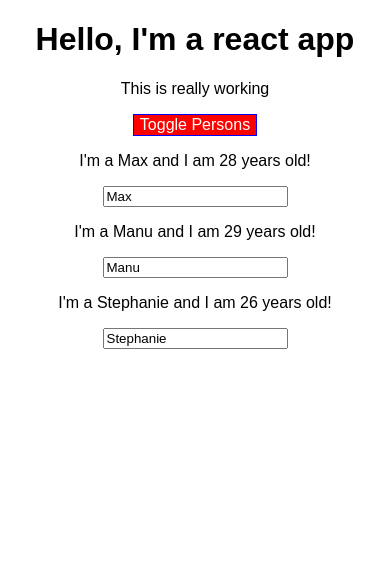
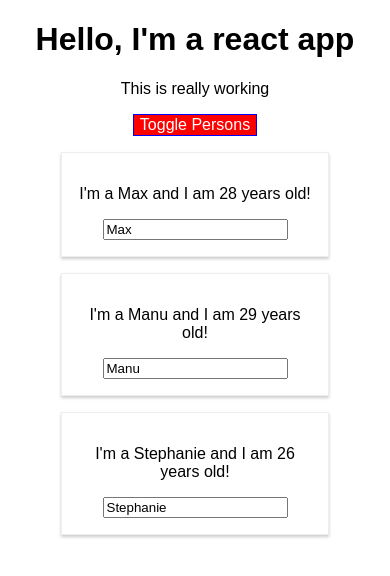
Before and after one commit to billiramirez/React-Items-Add, a React app: page / in a window 390 px wide. Both pictures are taken after a click on the button "Toggle Persons". Shown: the top 576 px of the page. Built offline with nearby package versions, Linux system fonts and the light colour scheme.

Commit message:
working with media queries with the css modules

```diff
--- a/src/Person/Person.css
+++ b/src/Person/Person.css
@@ -6,3 +6,9 @@
     padding: 16px;
     text-align: center;
 }
+
+@media (min-width: 500px){
+    .Person {
+        width: 450px;
+    }
+}
--- a/src/Person/Person.js
+++ b/src/Person/Person.js
@@ -7,7 +7,7 @@
 
 
     return (
-        <div className={classes.person} >
+        <div className={classes.Person} >
             <p onClick={props.click}>I'm a {props.name} and I am {props.age} years old! </p>
             <p>{props.children}</p>
             <input type="text" onChange={props.changed} value={props.name}/>
```
